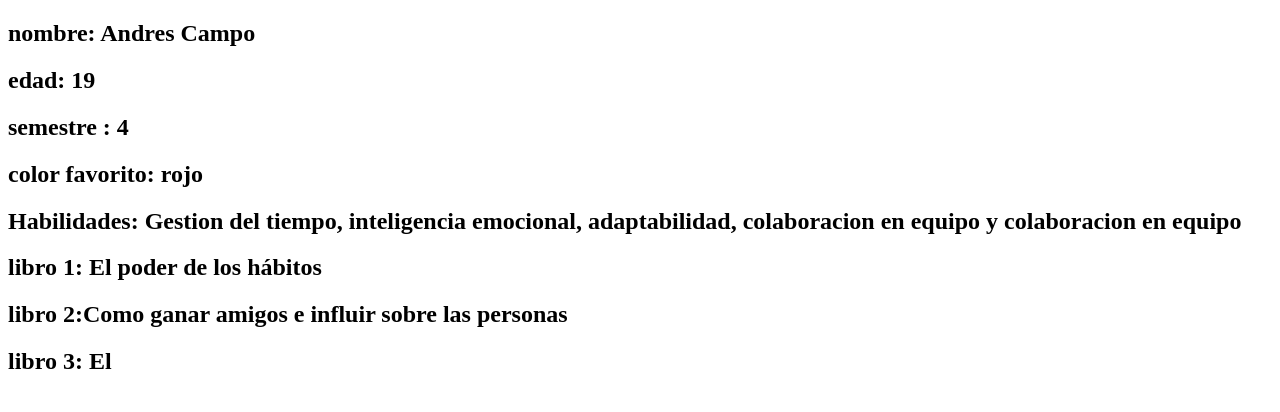
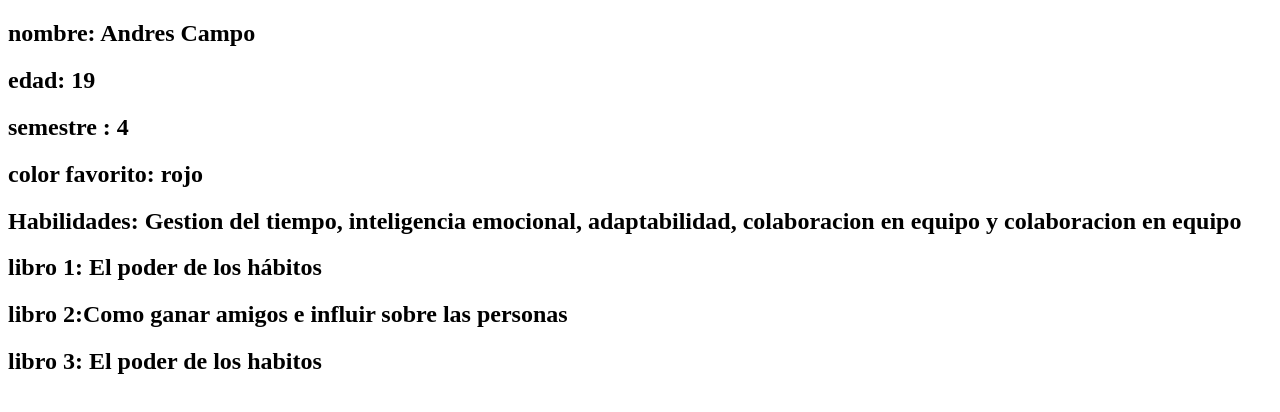
Before and after one commit to Andresj14G/Ejercicio-1, a plain HTML site: page index.html in a window 1280 px wide. Drawn offline with Linux system fonts and the light colour scheme.

Commit message:
Eight commit

```diff
--- a/index.html
+++ b/index.html
@@ -11,7 +11,7 @@
      <h2> Habilidades: Gestion del tiempo, inteligencia emocional, adaptabilidad, colaboracion en equipo y colaboracion en equipo</h2>
      <h2> libro 1: El poder de los hábitos</h2>
      <h2> libro 2:Como ganar amigos e influir sobre las personas</h2>
-     <h2> libro 3: El </h2>
+     <h2> libro 3: El poder de los habitos </h2>
      <h2></h2>
 </head>
 <body>
```
